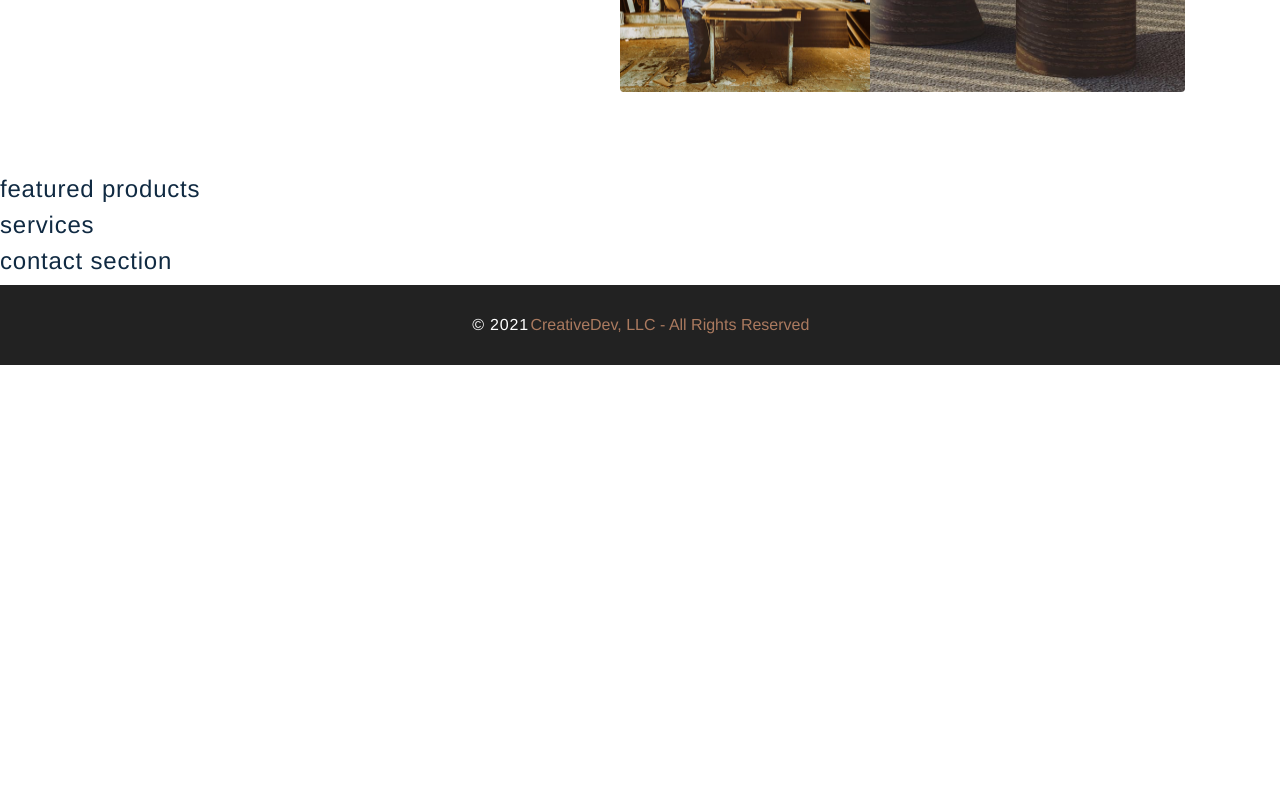
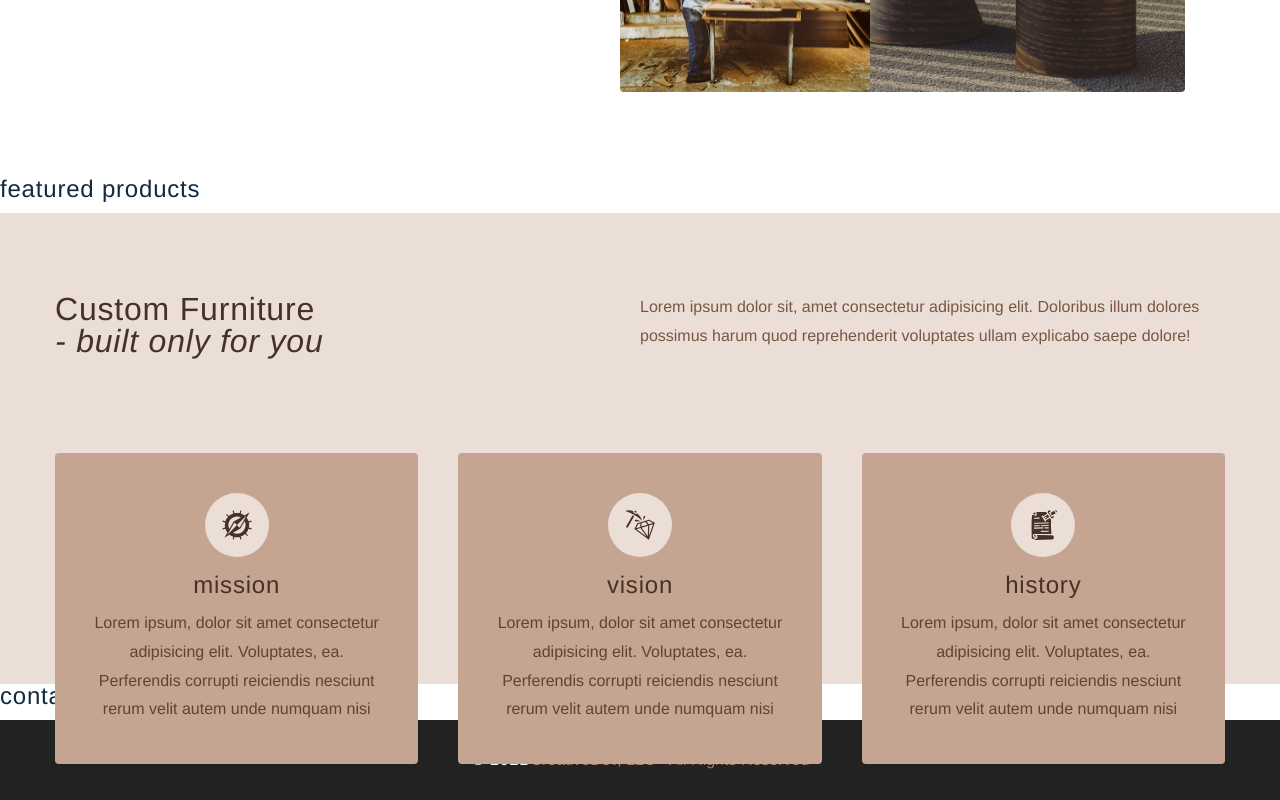
Before and after one commit to locaulker/react-adv-ecom-stripe, a React (Create React App) app: page / in a window 1280 px wide. Shown: the part 623-1423 px from the top of the page. Before the commit the page ends 988 px from the top, so only its background shows below. Built offline with nearby package versions, Linux system fonts and the light colour scheme.

Commit message:
added services section in homepage

```diff
--- a/src/components/Services.js
+++ b/src/components/Services.js
@@ -1,9 +1,37 @@
-import React from 'react'
-import styled from 'styled-components'
-import { services } from '../utils/constants'
+import { IdealBankElement } from "@stripe/react-stripe-js"
+import React from "react"
+import styled from "styled-components"
+import { services } from "../utils/constants"
 
 const Services = () => {
-  return <h4>services </h4>
+  return (
+    <Wrapper>
+      <div className="section-center">
+        <article className="header">
+          <h3>
+            Custom Furniture <br /> <em>- built only for you</em>
+          </h3>
+          <p>
+            Lorem ipsum dolor sit, amet consectetur adipisicing elit. Doloribus
+            illum dolores possimus harum quod reprehenderit voluptates ullam
+            explicabo saepe dolore!
+          </p>
+        </article>
+        <div className="services-center">
+          {services.map(service => {
+            const { id, icon, title, text } = service
+            return (
+              <article key={id} className="service">
+                <span className="icon">{icon} </span>
+                <h4>{title}</h4>
+                <p>{text}</p>
+              </article>
+            )
+          })}
+        </div>
+      </div>
+    </Wrapper>
+  )
 }
 
 const Wrapper = styled.section`
--- a/src/utils/constants.js
+++ b/src/utils/constants.js
@@ -1,47 +1,47 @@
-import React from 'react'
-import { GiCompass, GiDiamondHard, GiStabbedNote } from 'react-icons/gi'
+import React from "react"
+import { GiCompass, GiDiamondHard, GiStabbedNote } from "react-icons/gi"
+
 export const links = [
   {
     id: 1,
-    text: 'home',
-    url: '/',
+    text: "home",
+    url: "/"
   },
   {
     id: 2,
-    text: 'about',
-    url: '/about',
+    text: "about",
+    url: "/about"
   },
   {
     id: 3,
-    text: 'products',
-    url: '/products',
-  },
+    text: "products",
+    url: "/products"
+  }
 ]
 
 export const services = [
   {
     id: 1,
     icon: <GiCompass />,
-    title: 'mission',
+    title: "mission",
     text:
-      'Lorem ipsum, dolor sit amet consectetur adipisicing elit. Voluptates, ea. Perferendis corrupti reiciendis nesciunt rerum velit autem unde numquam nisi',
+      "Lorem ipsum, dolor sit amet consectetur adipisicing elit. Voluptates, ea. Perferendis corrupti reiciendis nesciunt rerum velit autem unde numquam nisi"
   },
   {
     id: 2,
     icon: <GiDiamondHard />,
-    title: 'vision',
+    title: "vision",
     text:
-      'Lorem ipsum, dolor sit amet consectetur adipisicing elit. Voluptates, ea. Perferendis corrupti reiciendis nesciunt rerum velit autem unde numquam nisi',
+      "Lorem ipsum, dolor sit amet consectetur adipisicing elit. Voluptates, ea. Perferendis corrupti reiciendis nesciunt rerum velit autem unde numquam nisi"
   },
   {
     id: 3,
     icon: <GiStabbedNote />,
-    title: 'history',
+    title: "history",
     text:
-      'Lorem ipsum, dolor sit amet consectetur adipisicing elit. Voluptates, ea. Perferendis corrupti reiciendis nesciunt rerum velit autem unde numquam nisi',
-  },
+      "Lorem ipsum, dolor sit amet consectetur adipisicing elit. Voluptates, ea. Perferendis corrupti reiciendis nesciunt rerum velit autem unde numquam nisi"
+  }
 ]
 
-export const products_url = 'https://course-api.com/react-store-products'
-
+export const products_url = "https://course-api.com/react-store-products"
 export const single_product_url = `https://course-api.com/react-store-single-product?id=`
```
